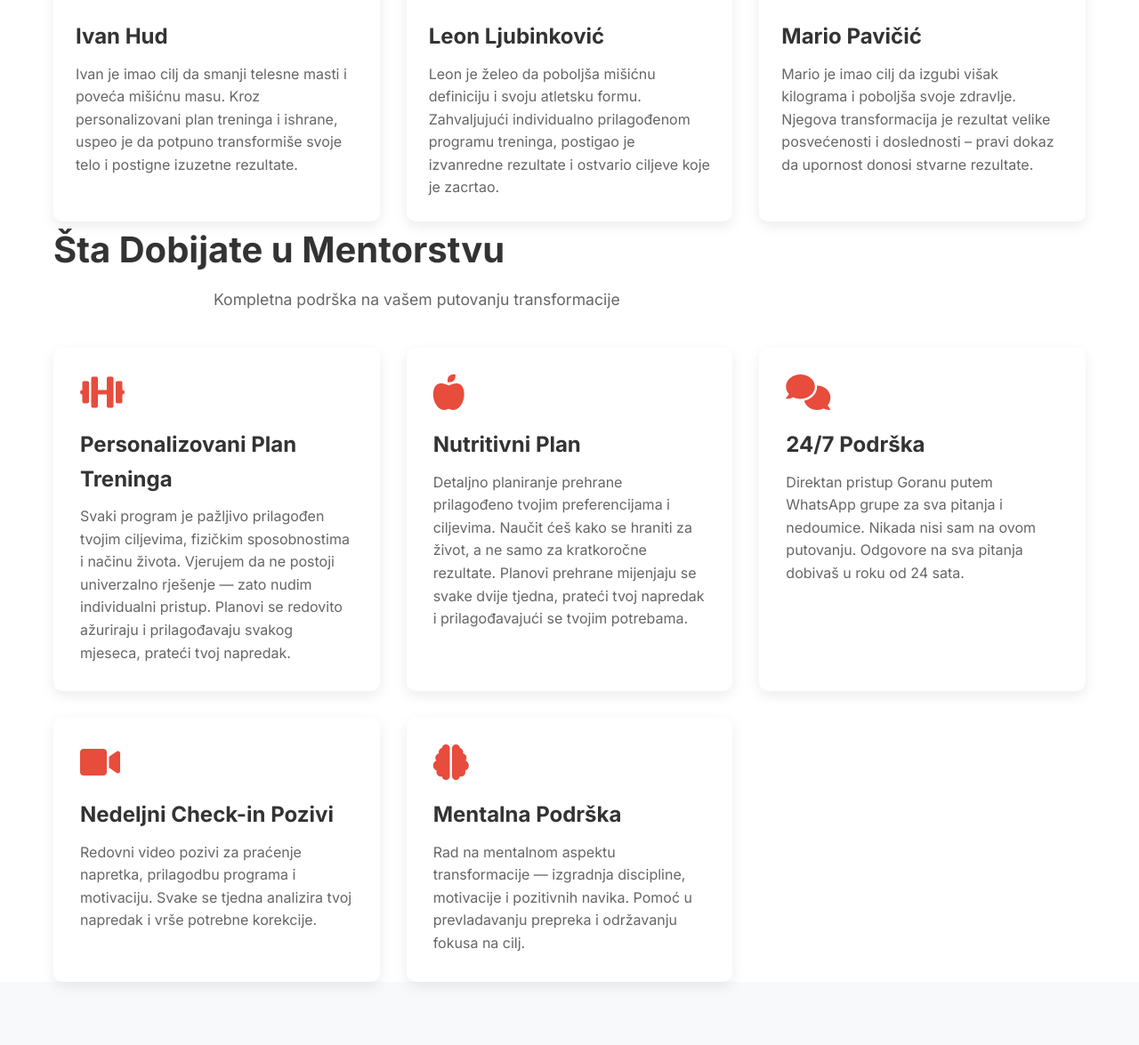
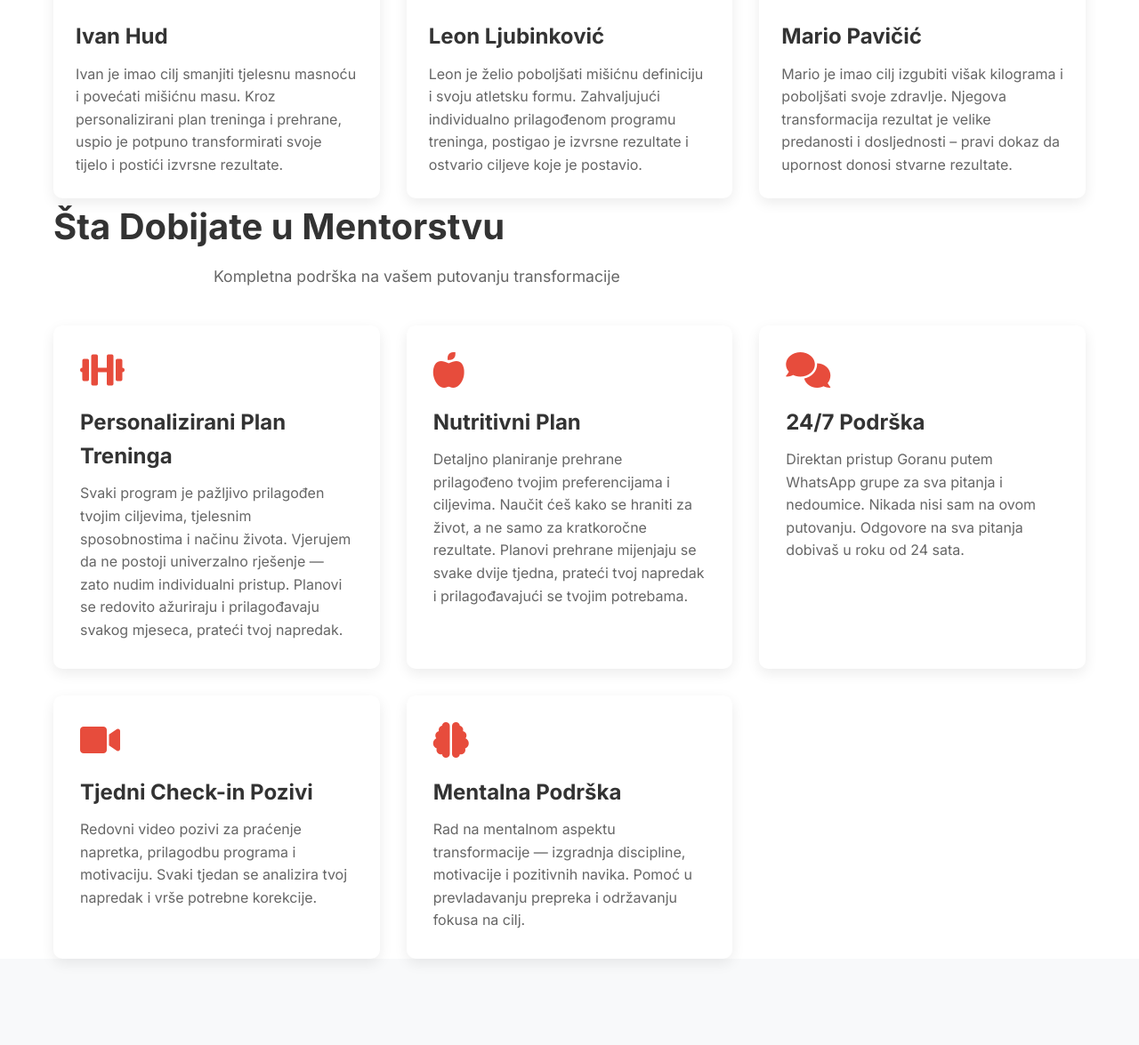
Before and after one commit to Matijaasajt123/goran-fitness-landing, a plain HTML site: page index.html in a window 1280 px wide. Shown: the part 2163-3338 px from the top of the page at 89% size. Drawn offline with Linux system fonts and the light colour scheme.

Commit message:
Update index.html

```diff
--- a/index.html
+++ b/index.html
@@ -96,7 +96,7 @@
         </div>
         <div class="transformation-card-content">
           <h3>Ivan Hud</h3>
-          <p>Ivan je imao cilj da smanji telesne masti i poveća mišićnu masu. Kroz personalizovani plan treninga i ishrane, uspeo je da potpuno transformiše svoje telo i postigne izuzetne rezultate.</p>
+          <p>Ivan je imao cilj smanjiti tjelesnu masnoću i povećati mišićnu masu. Kroz personalizirani plan treninga i prehrane, uspio je potpuno transformirati svoje tijelo i postići izvrsne rezultate.</p>
         </div>
       </div>
 
@@ -106,7 +106,7 @@
         </div>
         <div class="transformation-card-content">
           <h3>Leon Ljubinković</h3>
-          <p>Leon je želeo da poboljša mišićnu definiciju i svoju atletsku formu. Zahvaljujući individualno prilagođenom programu treninga, postigao je izvanredne rezultate i ostvario ciljeve koje je zacrtao.</p>
+          <p>Leon je želio poboljšati mišićnu definiciju i svoju atletsku formu. Zahvaljujući individualno prilagođenom programu treninga, postigao je izvrsne rezultate i ostvario ciljeve koje je postavio.</p>
         </div>
       </div>
 
@@ -116,7 +116,7 @@
         </div>
         <div class="transformation-card-content">
           <h3>Mario Pavičić</h3>
-          <p>Mario je imao cilj da izgubi višak kilograma i poboljša svoje zdravlje. Njegova transformacija je rezultat velike posvećenosti i doslednosti – pravi dokaz da upornost donosi stvarne rezultate.</p>
+          <p>Mario je imao cilj izgubiti višak kilograma i poboljšati svoje zdravlje. Njegova transformacija rezultat je velike predanosti i dosljednosti – pravi dokaz da upornost donosi stvarne rezultate.</p>
         </div>
       </div>
     </div>
@@ -135,8 +135,8 @@
                     <div class="card-icon">
                         <i class="fas fa-dumbbell"></i>
                     </div>
-                    <h3>Personalizovani Plan Treninga</h3>
-                    <p>Svaki program je pažljivo prilagođen tvojim ciljevima, fizičkim sposobnostima i načinu života. Vjerujem da ne postoji univerzalno rješenje — zato nudim individualni pristup. Planovi se redovito ažuriraju i prilagođavaju svakog mjeseca, prateći tvoj napredak.</p>
+                    <h3>Personalizirani Plan Treninga</h3>
+                    <p>Svaki program je pažljivo prilagođen tvojim ciljevima, tjelesnim sposobnostima i načinu života. Vjerujem da ne postoji univerzalno rješenje — zato nudim individualni pristup. Planovi se redovito ažuriraju i prilagođavaju svakog mjeseca, prateći tvoj napredak.</p>
                 </div>
                 <div class="mentorship-card">
                     <div class="card-icon">
@@ -150,14 +150,14 @@
                         <i class="fas fa-comments"></i>
                     </div>
                     <h3>24/7 Podrška</h3>
-<p>Direktan pristup Goranu putem WhatsApp grupe za sva pitanja i nedoumice. Nikada nisi sam na ovom putovanju. Odgovore na sva pitanja dobivaš u roku od 24 sata.</p>
+                <p>Direktan pristup Goranu putem WhatsApp grupe za sva pitanja i nedoumice. Nikada nisi sam na ovom putovanju. Odgovore na sva pitanja dobivaš u roku od 24 sata.</p>
                 </div>
                 <div class="mentorship-card">
                     <div class="card-icon">
                         <i class="fas fa-video"></i>
                     </div>
-                    <h3>Nedeljni Check-in Pozivi</h3>
-<p>Redovni video pozivi za praćenje napretka, prilagodbu programa i motivaciju. Svake se tjedna analizira tvoj napredak i vrše potrebne korekcije.</p>
+                    <h3>Tjedni Check-in Pozivi</h3>
+<p>Redovni video pozivi za praćenje napretka, prilagodbu programa i motivaciju. Svaki tjedan se analizira tvoj napredak i vrše potrebne korekcije.</p>
                 </div>
                 <div class="mentorship-card">
                     <div class="card-icon">
@@ -249,8 +249,8 @@
     <section id="contact" class="contact">
         <div class="container">
             <div class="section-header">
-                <h2>Počnite Svoju Transformaciju</h2>
-                <p>Popunite formu i kontaktiraću vas u roku od 24 sata</p>
+                <h2>Započni Svoju Transformaciju</h2>
+                <p>Ispuni formular i kontaktirat ću te u roku od 24 sata.</p>
             </div>
             <div class="contact-content">
                 <div class="contact-form">
@@ -358,7 +358,7 @@
             <div class="footer-content">
                 <div class="footer-section">
                     <h3>Goran Radmilović</h3>
-                    <p>Vaš partner u transformaciji tela i uma. Zajedno ćemo postići vaše fitnes ciljeve kroz personalizovani pristup i kontinuiranu podršku.</p>
+                    <p>Vaš partner u transformaciji tijela i uma. Zajedno ćemo postići vaše fitness ciljeve kroz personalizirani pristup i kontinuiranu podršku.</p>
                 </div>
                 <div class="footer-section">
                     <h4>Brzi linkovi</h4>
```
